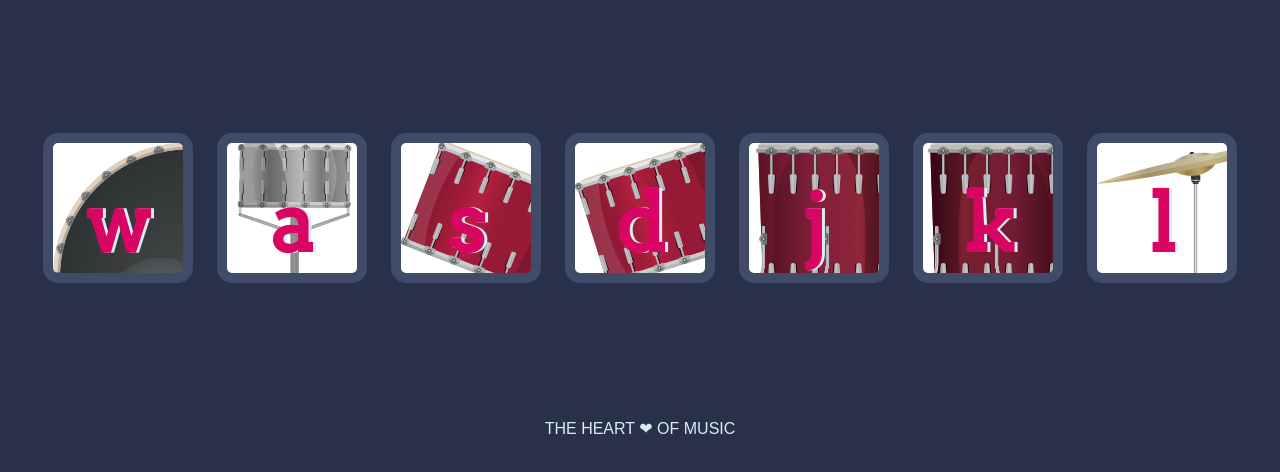
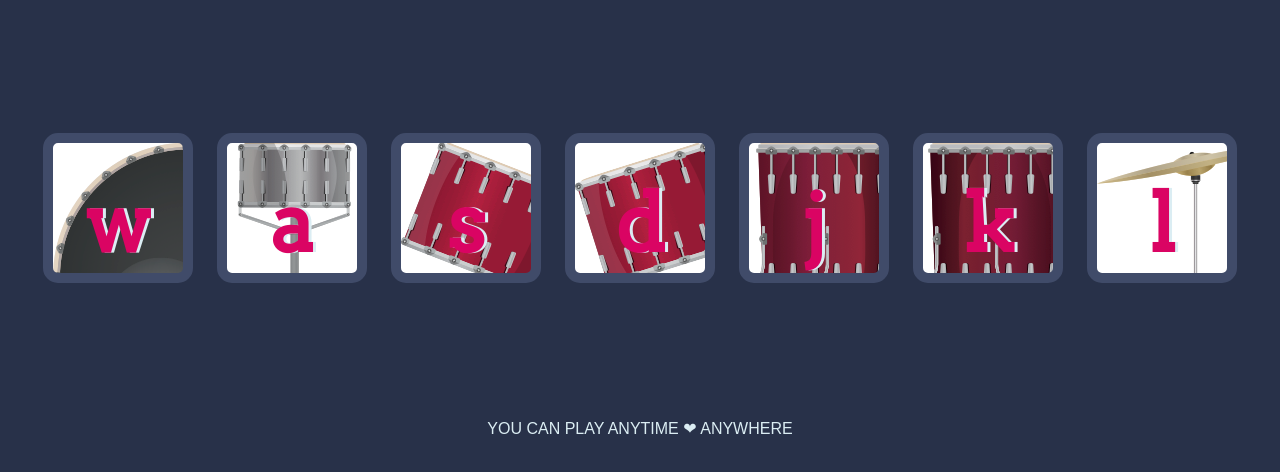
Before and after one commit to Rahul-A-Verma/PIANO, a plain HTML site: page index.html in a window 1280 px wide. Shown: the part 156-628 px from the top of the page. Drawn offline with Linux system fonts and the light colour scheme.

Commit message:
Changing text

```diff
--- a/index.html
+++ b/index.html
@@ -20,7 +20,7 @@
     <button class="k drum">k</button>
     <button class="l drum">l</button>
   </div>
-<footer>THE HEART ❤ OF MUSIC</footer>
+<footer>YOU CAN PLAY ANYTIME ❤ ANYWHERE</footer>
 
   <script src="index.js"></script>
 </body>
```
